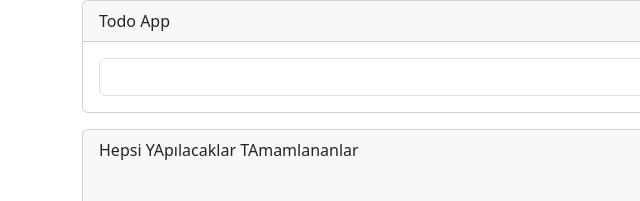
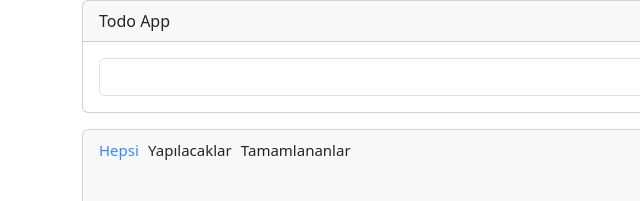
Before and after one commit to bytsyw/js_dersler, a plain HTML site: page filters.html in a window 1280 px wide. Shown: the top 201 px of the page, 0-640 px from the left. Drawn offline with nearby package versions, Linux system fonts and the light colour scheme.

Commit message:
ilgili css ler ile görünüm düzeltildi

```diff
--- a/filters.html
+++ b/filters.html
@@ -23,6 +23,20 @@
         }
         .task label.checked {
           text-decoration: line-through;
+        }
+        .controls {
+          display: flex;
+          align-items: center;
+          justify-content: space-between;
+        }
+        .filters span.active{
+          color: #3C87FF;
+
+        }
+        .filters span{
+          margin-right: 5px;
+          font-size: 15px;
+          cursor: pointer;
         }
      </style>
     <title>Document</title>
@@ -52,8 +66,8 @@
             <div class="card-header constrols">
               <div class="filters">
                 <span class="active" id="all"> Hepsi</span>
-                <span class="pending" id="all"> YApılacaklar</span>
-                <span class="completed" id="all"> TAmamlananlar</span>
+                <span class="pending" id="all"> Yapılacaklar</span>
+                <span class="completed" id="all"> Tamamlananlar</span>
               </div>
               <button id="btnClear" class="btn btn-danger btn-sm float-end">
                 Temizle
```
